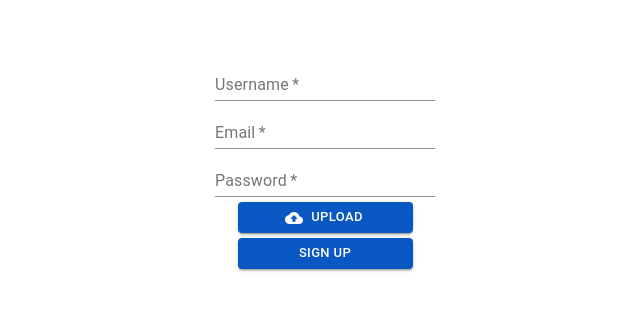
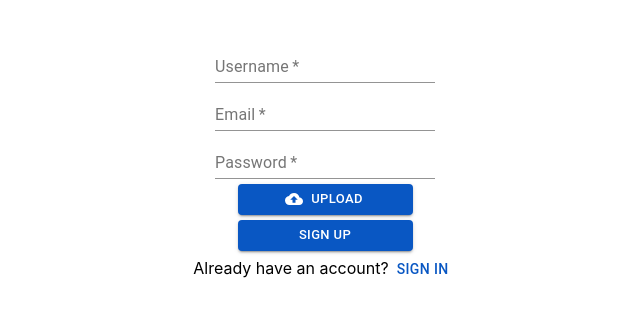
Before and after one commit to the-shivam/ReelsClone, a React (Create React App) app: page /signup in a window 1280 px wide. Shown: the part 239-556 px from the top of the page, without its empty margins (315-955 px from the left). Built offline with nearby package versions, Linux system fonts and the light colour scheme; no server answers.

Commit message:
signu and signin connection

```diff
--- a/src/component/Signin.js
+++ b/src/component/Signin.js
@@ -51,6 +51,10 @@ function Signin() {
         }
     }
 
+    const handleSignUpClick = () => {
+        history.push('/signup');
+    }
+
     useEffect(() => {
         if (currentUser) {
             history.push('/')
@@ -69,6 +73,7 @@ function Signin() {
                     <TextField id="password" label="password" type='password' value={password} onChange={(e) => setPassword(e.target.value)} required />
                 </div>
                 <Button size="small" variant="contained" className={classes.button} type='submit' disabled={loading}>Sign in</Button>
+                <div >Don't have account?<Button onClick={handleSignUpClick} style={{ display: 'inline-block', color: '#0957c3' }}>Sign up!</Button></div>
                 {
                     error ? <h1>{error}</h1> : <></>
                 }
--- a/src/component/Signup.js
+++ b/src/component/Signup.js
@@ -98,6 +98,10 @@ function Signup() {
         }
     }
 
+    const handleSignInClick = () => {
+        history.push('/login');
+    }
+
     useEffect(() => {
         if (currentUser) {
             history.push('/');
@@ -139,6 +143,7 @@ function Signup() {
                 <Button type='submit' disabled={loading} size="small" variant="contained" className={classes.button}>
                     Sign Up
                 </Button>
+                <div >Already have an account?<Button onClick={handleSignInClick} style={{ display: 'inline-block', color: '#0957c3' }}>Sign In</Button></div>
             </form>
         </div>
     )
```
